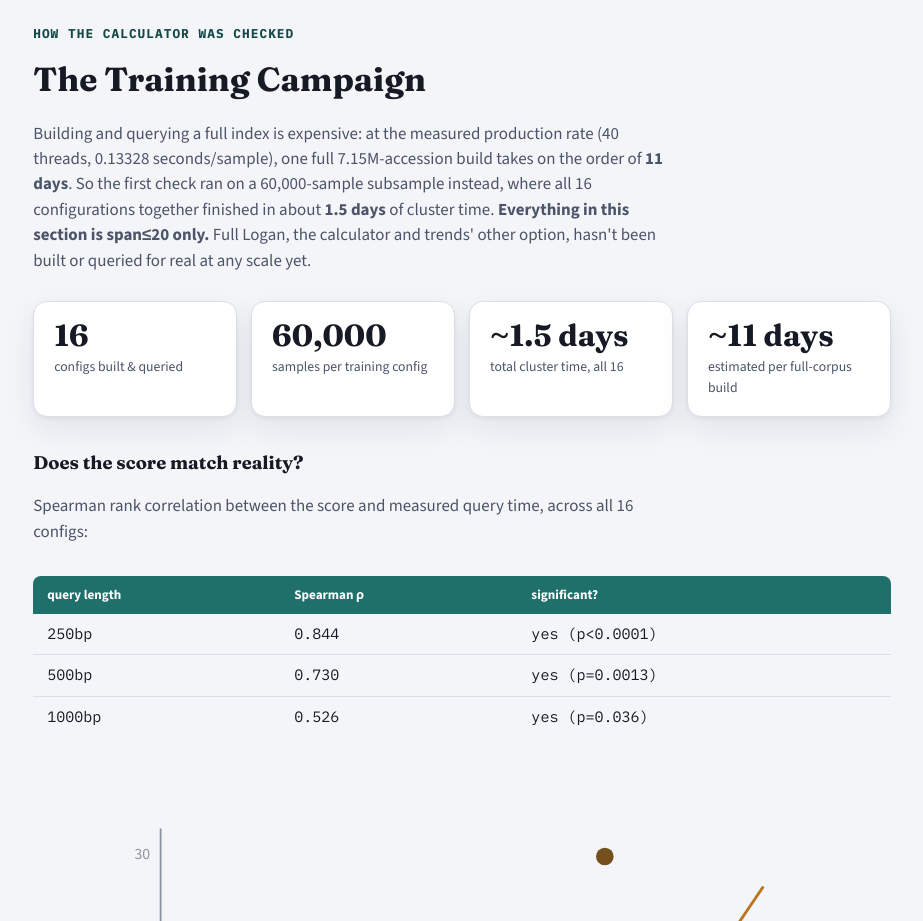
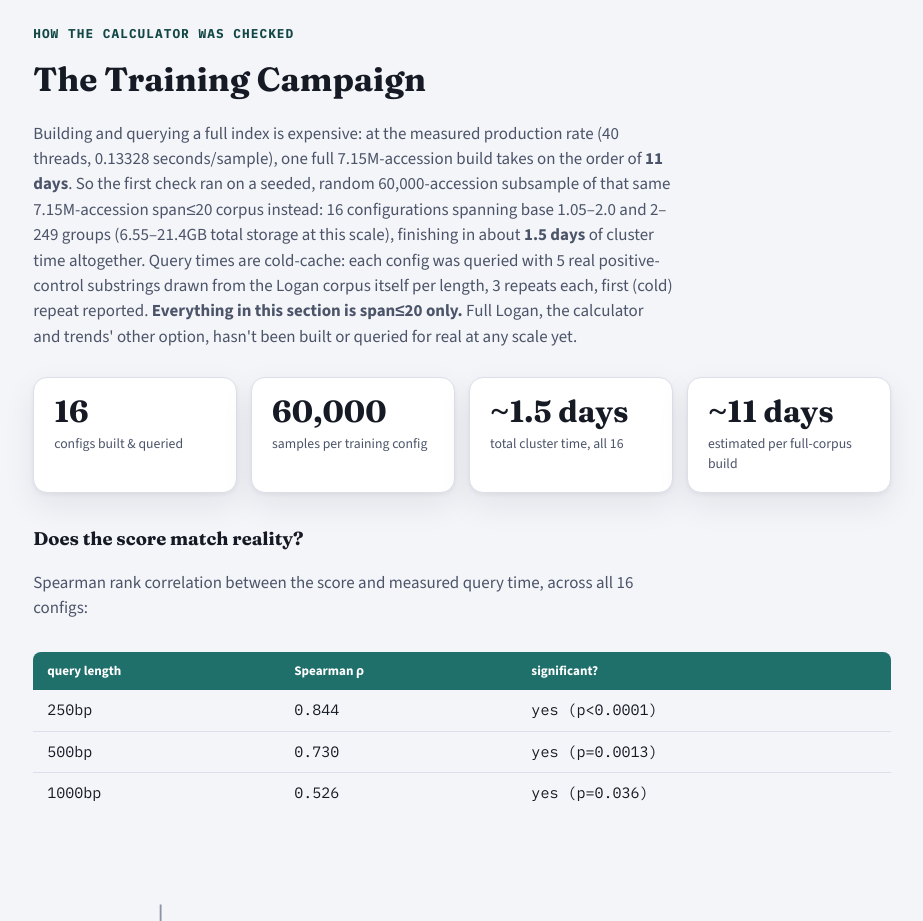
Before and after one commit to RebeccaSalles/logan-pareto-merge-calculator, a plain HTML site: page docs/index.html in a window 1280 px wide. Shown: the part 6580-7501 px from the top of the page, without its empty margins (238-1161 px from the left). Drawn offline with nearby package versions, Linux system fonts and the light colour scheme.

Commit message:
Doc update

```diff
--- a/docs/index.html
+++ b/docs/index.html
@@ -370,7 +370,7 @@
 <section class="rsec" id="validation">
   <div class="sec-eyebrow">How the calculator was checked</div>
   <h2>The Training Campaign</h2>
-  <p class="dek">Building and querying a full index is expensive: at the measured production rate (40 threads, 0.13328&nbsp;seconds/sample), one full 7.15M-accession build takes on the order of <b>11 days</b>. So the first check ran on a 60,000-sample subsample instead, where all 16 configurations together finished in about <b>1.5 days</b> of cluster time. <b>Everything in this section is span&le;20 only.</b> Full Logan, the calculator and trends' other option, hasn't been built or queried for real at any scale yet.</p>
+  <p class="dek">Building and querying a full index is expensive: at the measured production rate (40 threads, 0.13328&nbsp;seconds/sample), one full 7.15M-accession build takes on the order of <b>11 days</b>. So the first check ran on a seeded, random 60,000-accession subsample of that same 7.15M-accession span&le;20 corpus instead: 16 configurations spanning base 1.05&ndash;2.0 and 2&ndash;249 groups (6.55&ndash;21.4GB total storage at this scale), finishing in about <b>1.5 days</b> of cluster time altogether. Query times are cold-cache: each config was queried with 5 real positive-control substrings drawn from the Logan corpus itself per length, 3 repeats each, first (cold) repeat reported. <b>Everything in this section is span&le;20 only.</b> Full Logan, the calculator and trends' other option, hasn't been built or queried for real at any scale yet.</p>
 
   <div class="stat-grid">
     <div class="stat-card"><div class="n">16</div><div class="l">configs built &amp; queried</div></div>
```
